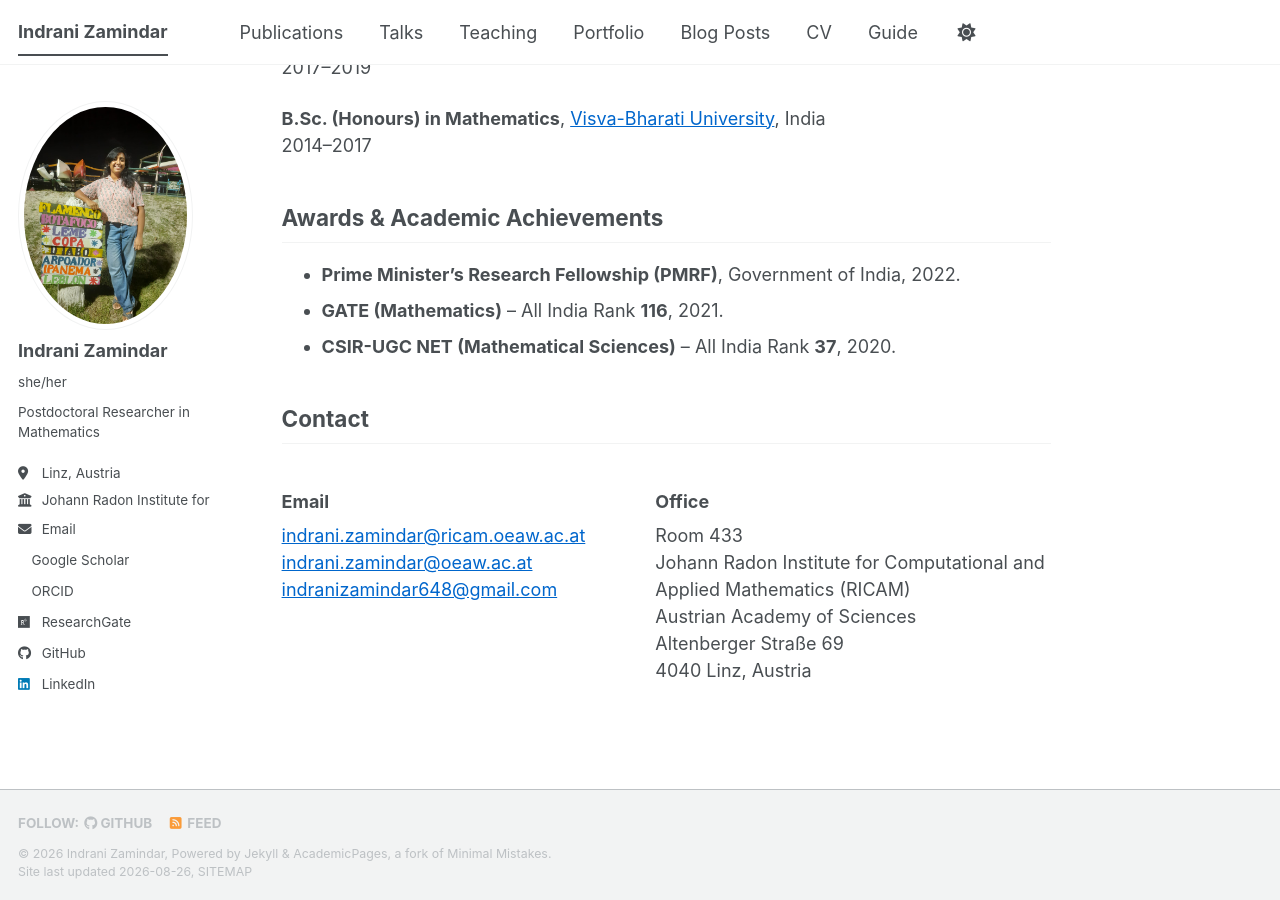
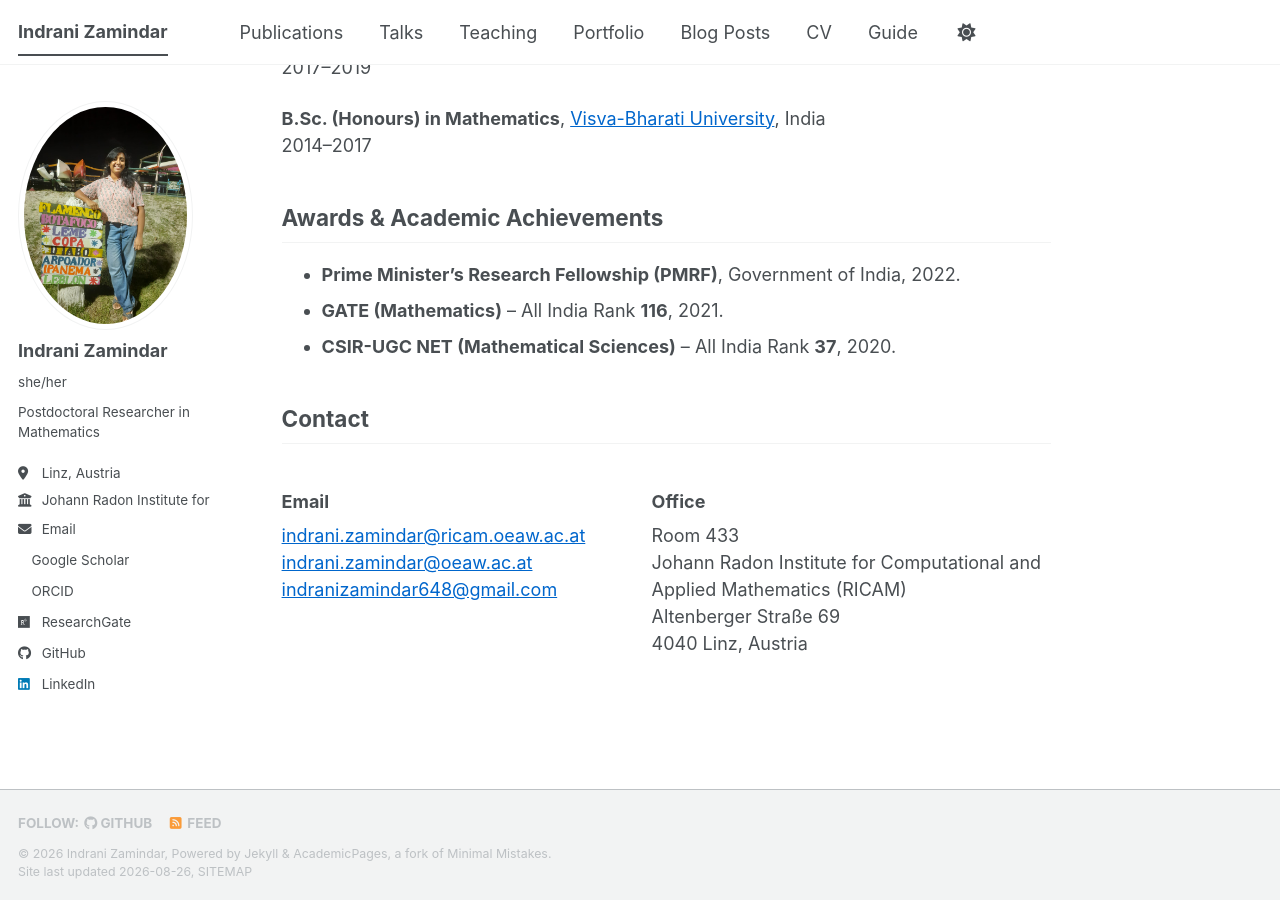
Before and after one commit to izamindar/izamindar.github.io, a Jekyll site: the page built from _pages/about.md, in a window 1280 px wide and 900 px high, scrolled down 661 px. Built offline with Jekyll 4.4.1, drawn with Linux system fonts in a browser that asks for light colours; a style sheet for code colours, icons or effects is not loaded.

Commit message:
Revise contact section layout and details
Updated the layout of the contact section and removed the office affiliation.

```diff
--- a/_pages/about.md
+++ b/_pages/about.md
@@ -35,11 +35,10 @@ Advisor: [Prof. Rohit Kumar Mishra](https://sites.google.com/view/rkmishra91)
 
 ## Contact
 
-<div style="display: grid; grid-template-columns: 1fr 2fr; column-gap: 70px; align-items: start;">
+<div style="display: grid; grid-template-columns: 320px 1fr; column-gap: 50px; align-items: start;">
 
   <div>
     <h3>Email</h3>
-
     <p>
       <a href="mailto:indrani.zamindar@ricam.oeaw.ac.at">indrani.zamindar@ricam.oeaw.ac.at</a><br>
       <a href="mailto:indrani.zamindar@oeaw.ac.at">indrani.zamindar@oeaw.ac.at</a><br>
@@ -49,11 +48,9 @@ Advisor: [Prof. Rohit Kumar Mishra](https://sites.google.com/view/rkmishra91)
 
   <div>
     <h3>Office</h3>
-
     <p>
       Room 433<br>
       Johann Radon Institute for Computational and Applied Mathematics (RICAM)<br>
-      Austrian Academy of Sciences<br>
       Altenberger Straße 69<br>
       4040 Linz, Austria
     </p>
```
